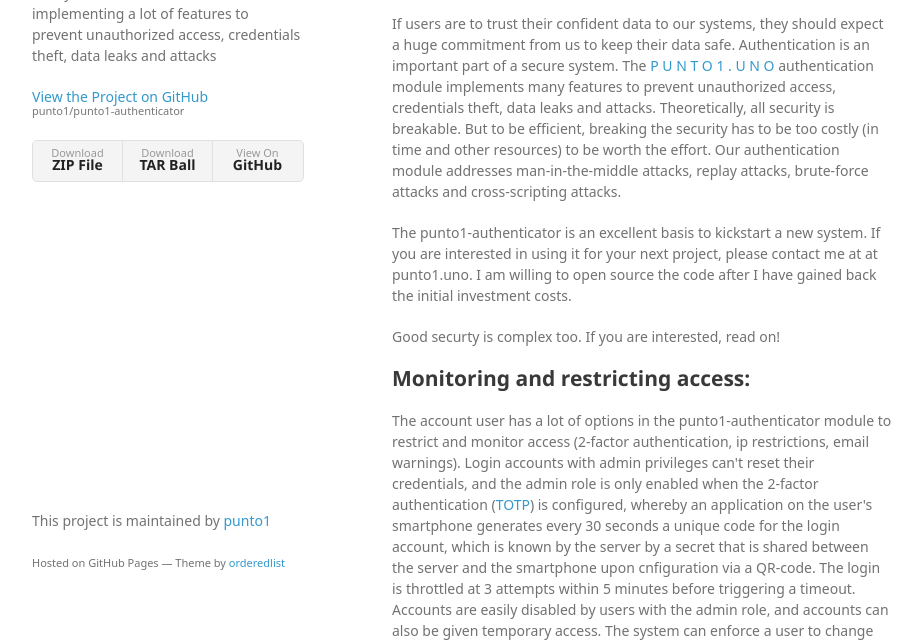
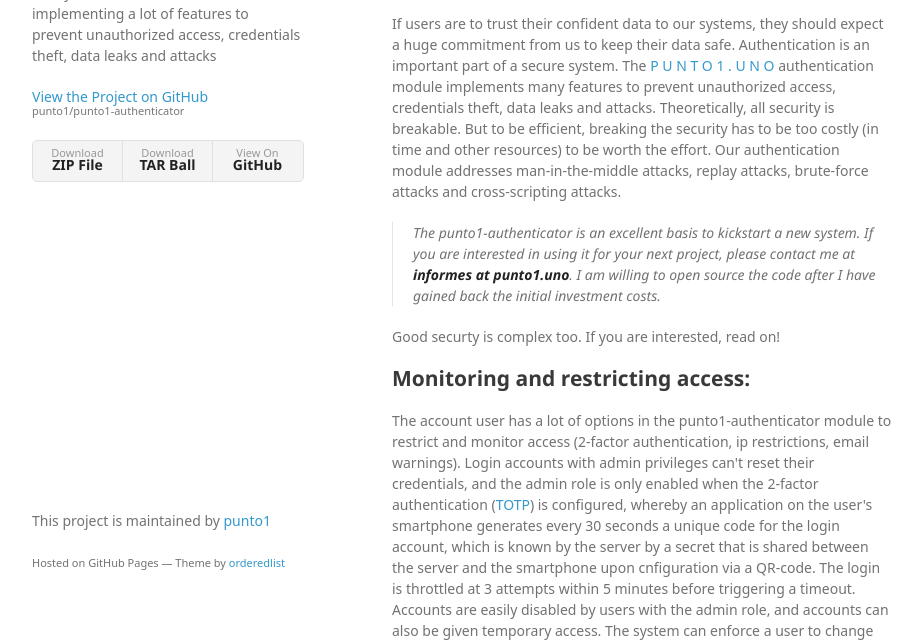
Before and after one commit to punto1/punto1-authenticator, a plain HTML site: page index.html in a window 1280 px wide. Shown: the part 158-800 px from the top of the page, without its empty margins (178-1100 px from the left). Drawn offline with Linux system fonts and the light colour scheme; a web font is replaced by a local one.

```diff
--- a/index.html
+++ b/index.html
@@ -35,7 +35,11 @@
 
 <p>If users are to trust their confident data to our systems, they should expect a huge commitment from us to keep their data safe. Authentication is an important part of a secure system. The <a href="https://auth.punto1.uno" title="demo authentication module">P U N T O 1 . U N O</a> authentication module implements many features to prevent unauthorized access, credentials theft, data leaks and attacks. Theoretically, all security is breakable. But to be efficient, breaking the security has to be too costly (in time and other resources) to be worth the effort. Our authentication module addresses man-in-the-middle attacks, replay attacks, brute-force attacks and cross-scripting attacks. </p>
 
-<p>The punto1-authenticator is an excellent basis to kickstart a new system. If you are interested in using it for your next project, please contact me at  at punto1.uno. I am willing to open source the code after I have gained back the initial investment costs.</p>
+<blockquote>
+<p>The punto1-authenticator is an excellent basis to kickstart a new system. If you are interested
+in using it for your next project, please contact me at  <strong>informes</strong> <strong>at</strong> <strong>punto1.uno</strong>. I am willing to
+open source the code after I have gained back the initial investment costs.</p>
+</blockquote>
 
 <p>Good securty is complex too. If you are interested, read on! </p>
 
```
Also changed, not shown: params.json (+1 -1 lines).
